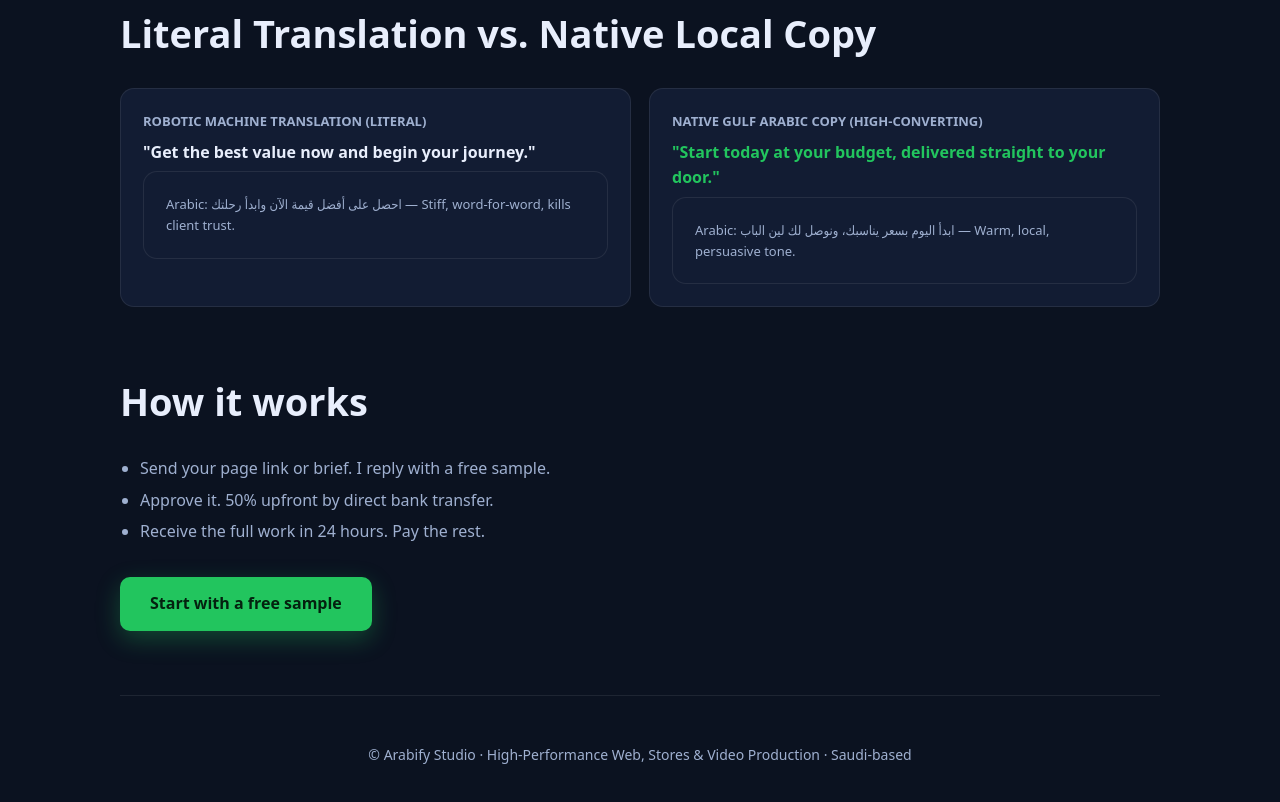
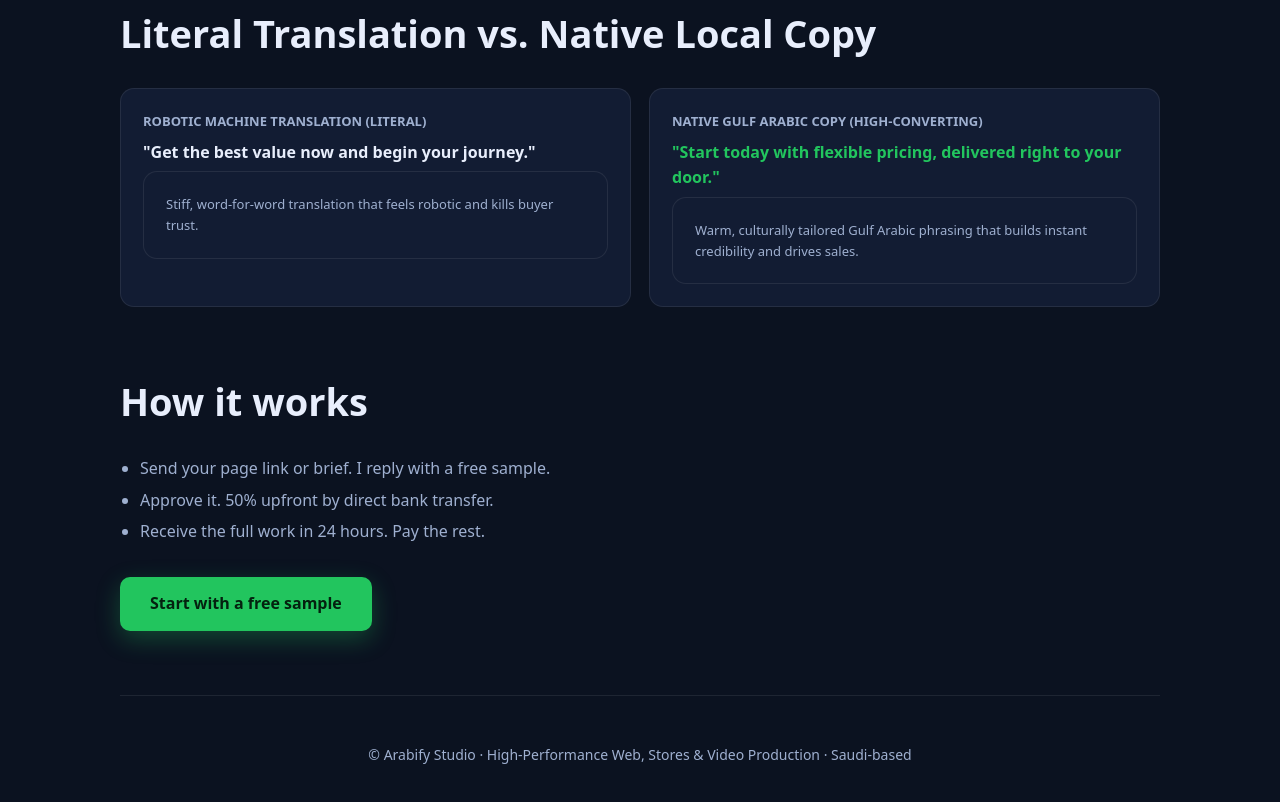
Before and after one commit to bigromio/arabify-studio, a plain HTML site: page index.html in a window 1280 px wide. Shown: the part 2394-3196 px from the top of the page. Drawn offline with Linux system fonts and the light colour scheme.

Commit message:
fix(copy): ensure 100% english view in comparison section

```diff
--- a/index.html
+++ b/index.html
@@ -227,13 +227,13 @@ footer{color:var(--mut);font-size:14px;padding:48px 0 24px;border-top:1px solid
 <div class="ba">
   <div>
     <small data-en="Robotic Machine Translation (Literal)" data-ar="ترجمة آلية ركيكة (حرفية)">Robotic Machine Translation (Literal)</small>
-    <b data-en='"Get the best value now and begin your journey."' data-ar="احصل على أفضل قيمة الآن وابدأ رحلتك">"Get the best value now and begin your journey."</b>
-    <div style="color:#9fb0d0;font-size:13px;margin-top:6px;" data-en='Arabic: احصل على أفضل قيمة الآن وابدأ رحلتك — Stiff, word-for-word, kills client trust.' data-ar="عبارة حرفية جافة تشبه إعلانات السبام وتنفر العميل الخليجي.">Arabic: احصل على أفضل قيمة الآن وابدأ رحلتك — Stiff, word-for-word, kills client trust.</div>
+    <b data-en='"Get the best value now and begin your journey."' data-ar='"احصل على أفضل قيمة الآن وابدأ رحلتك"'>"Get the best value now and begin your journey."</b>
+    <div style="color:#9fb0d0;font-size:13px;margin-top:6px;" data-en="Stiff, word-for-word translation that feels robotic and kills buyer trust." data-ar="ترجمة حرفية جافة تشبه روبوتات الترجمة وتنفر العميل الخليجي.">Stiff, word-for-word translation that feels robotic and kills buyer trust.</div>
   </div>
   <div>
     <small data-en="Native Gulf Arabic Copy (High-Converting)" data-ar="كتابة خليجية أصيلة (مخصصة للبيع)">Native Gulf Arabic Copy (High-Converting)</small>
-    <b style="color:var(--ac);" data-en='"Start today at your budget, delivered straight to your door."' data-ar="ابدأ اليوم بسعر يناسبك، ونوصل لك لين الباب">"Start today at your budget, delivered straight to your door."</b>
-    <div style="color:#9fb0d0;font-size:13px;margin-top:6px;" data-en='Arabic: ابدأ اليوم بسعر يناسبك، ونوصل لك لين الباب — Warm, local, persuasive tone.' data-ar="لهجة خليجية دافئة وجذابة تبني ثقة فورية وتزيد المبيعات.">Arabic: ابدأ اليوم بسعر يناسبك، ونوصل لك لين الباب — Warm, local, persuasive tone.</div>
+    <b style="color:var(--ac);" data-en='"Start today with flexible pricing, delivered right to your door."' data-ar='"ابدأ اليوم بسعر يناسبك، ونوصل لك لين الباب"'>"Start today with flexible pricing, delivered right to your door."</b>
+    <div style="color:#9fb0d0;font-size:13px;margin-top:6px;" data-en="Warm, culturally tailored Gulf Arabic phrasing that builds instant credibility and drives sales." data-ar="لهجة خليجية دافئة وجذابة تبني ثقة فورية وتزيد المبيعات.">Warm, culturally tailored Gulf Arabic phrasing that builds instant credibility and drives sales.</div>
   </div>
 </div>
 
```
